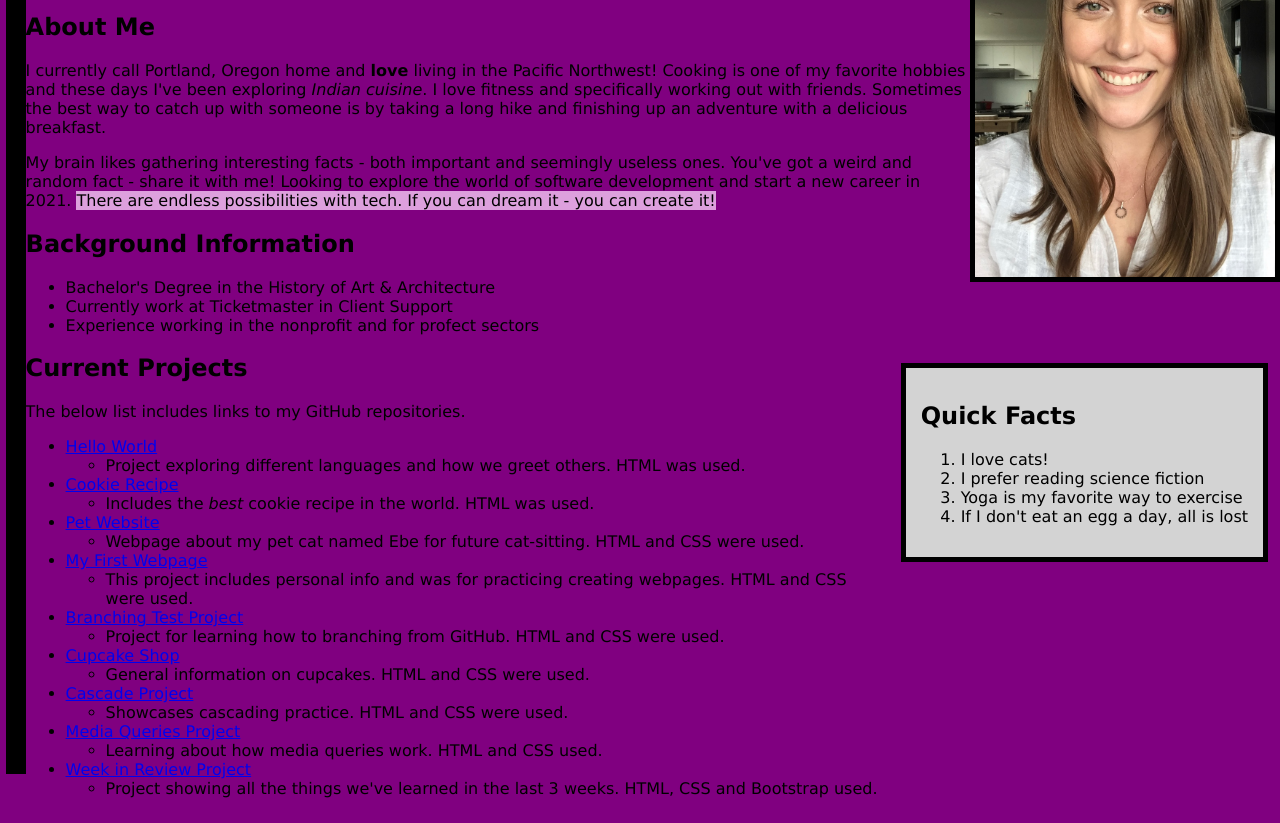
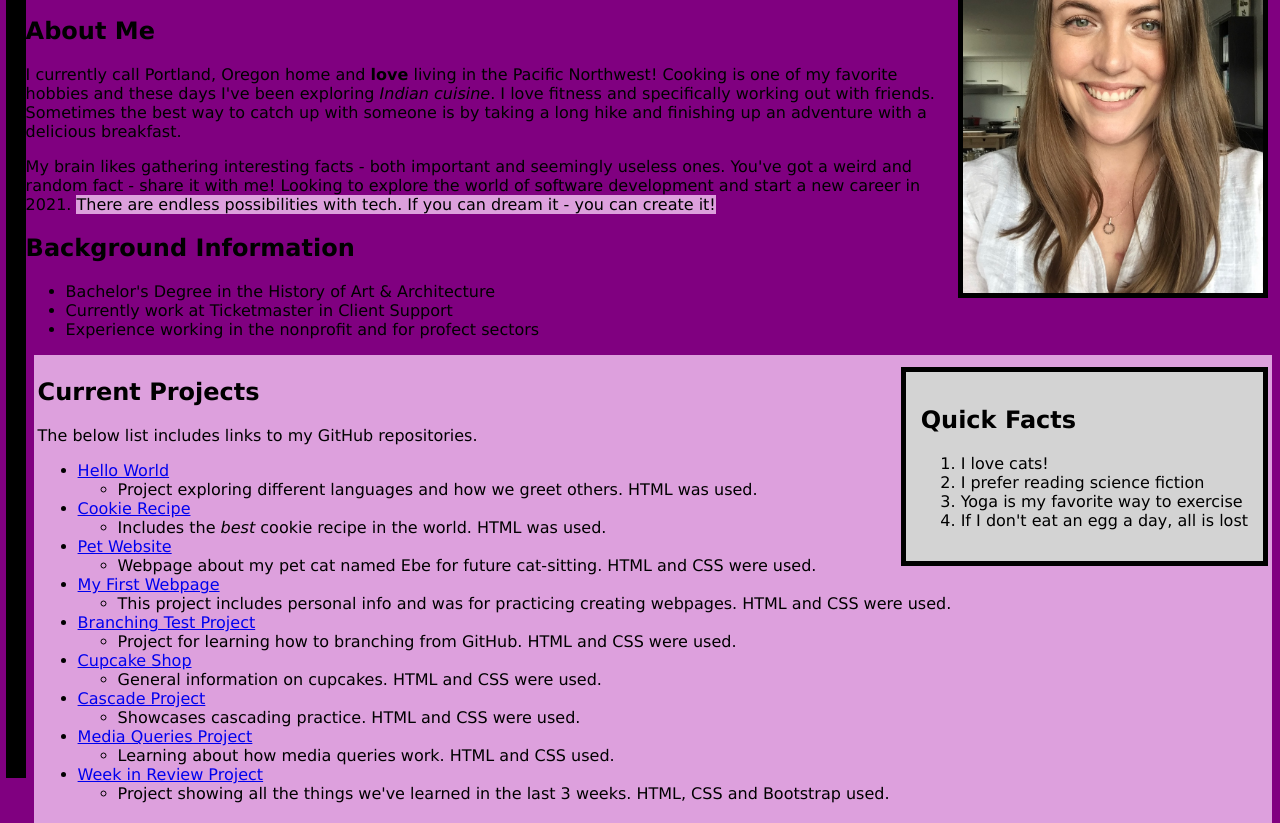
Before and after one commit to chloehellberg/portfolio-project, a plain HTML site: page index.html in a window 1280 px wide. Shown: the part 134-957 px from the top of the page. Before the commit the page ends 932 px from the top, so only its background shows below. Drawn offline with Linux system fonts and the light colour scheme.

Commit message:
add important class

```diff
--- a/css/styles.css
+++ b/css/styles.css
@@ -2,11 +2,13 @@ img {
   width: 300px;
   float: right;
   border: 5px solid black;
+  margin: 12px;
 }
 
 body {
   font-family: "verdana";
   background-color: purple;
+  margin: 12px;
 }
 
 .vl {
@@ -32,7 +34,12 @@ body {
 
 }
 
-
+.important {
+  background-color: #DDA0DD;
+  margin: 8px;
+  border: 2px;
+  padding: 4px;
+}
 
 @media screen and (max-width: 768px) {
 
```
